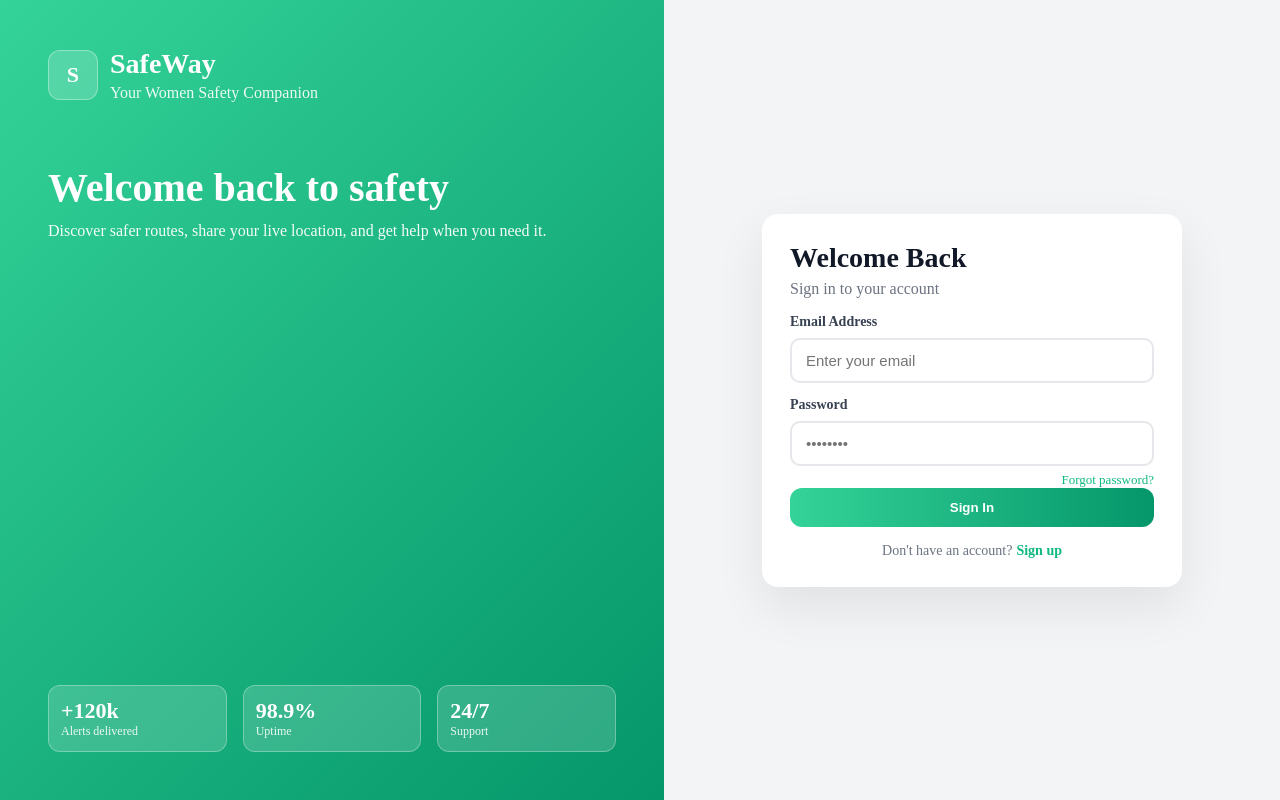
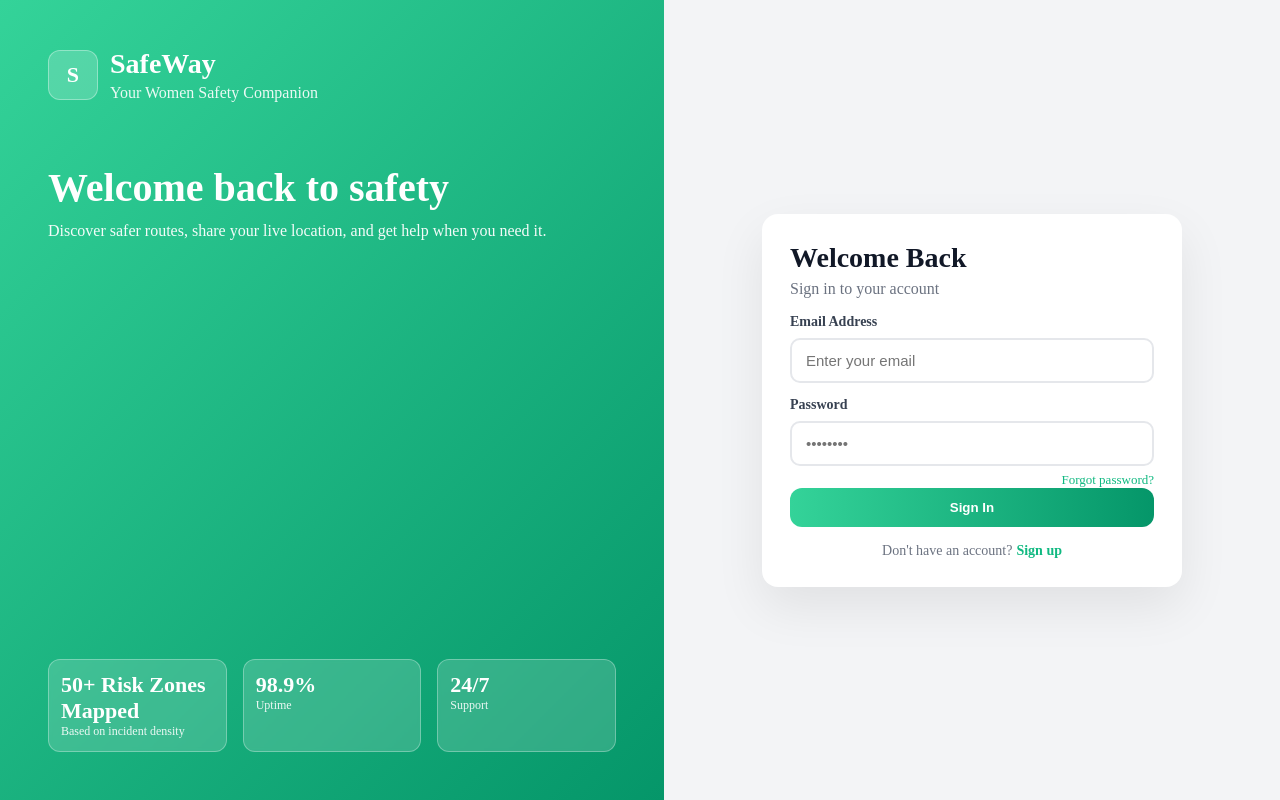
Before and after one commit to Pari0226/SafeWay, a React (Vite) app: page /login in a window 1280 px wide. Built offline with nearby package versions, Linux system fonts and the light colour scheme; no server answers.

Commit message:
Update: Replace fake metric with believable technical metric on login and signup pages

```diff
--- a/src/pages/Login.jsx
+++ b/src/pages/Login.jsx
@@ -163,8 +163,8 @@ const Login = () => {
         </div>
         <div style={styles.stats}>
           <div style={styles.statCard}>
-            <div style={{ fontSize: 22, fontWeight: 800 }}>+120k</div>
-            <div style={{ opacity: 0.9, fontSize: 12 }}>Alerts delivered</div>
+            <div style={{ fontSize: 22, fontWeight: 800 }}>50+ Risk Zones Mapped</div>
+            <div style={{ opacity: 0.9, fontSize: 12 }}>Based on incident density</div>
           </div>
           <div style={styles.statCard}>
             <div style={{ fontSize: 22, fontWeight: 800 }}>98.9%</div>
--- a/src/pages/Register.jsx
+++ b/src/pages/Register.jsx
@@ -146,8 +146,8 @@ const Register = () => {
         </div>
         <div style={{ display: 'grid', gridTemplateColumns: 'repeat(3,1fr)', gap: 16 }}>
           <div style={{ ...styles.card, background: 'rgba(255,255,255,0.08)', borderRadius: 12, padding: 12 }}>
-            <div style={{ fontSize: 22, fontWeight: 800 }}>Real-time Safety Alerts</div>
-            <div style={{ opacity: 0.9, fontSize: 12 }}>Instant risk notifications on routes</div>
+            <div style={{ fontSize: 22, fontWeight: 800 }}>50+ Risk Zones Mapped</div>
+            <div style={{ opacity: 0.9, fontSize: 12 }}>Based on incident density</div>
           </div>
           <div style={{ ...styles.card, background: 'rgba(255,255,255,0.08)', borderRadius: 12, padding: 12 }}>
             <div style={{ fontSize: 22, fontWeight: 800 }}>98.9%</div>
```
